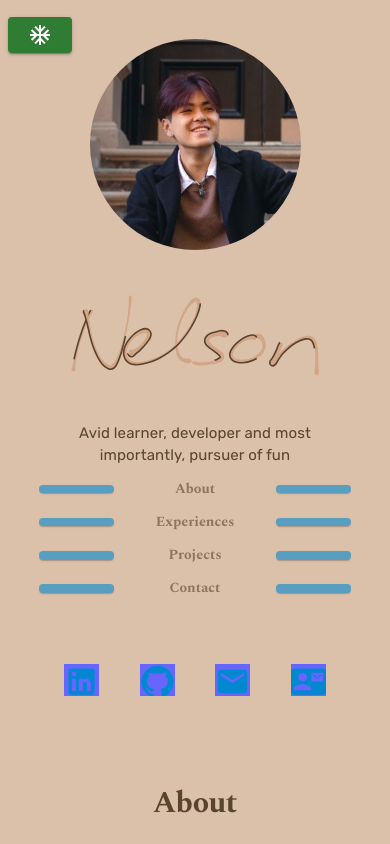
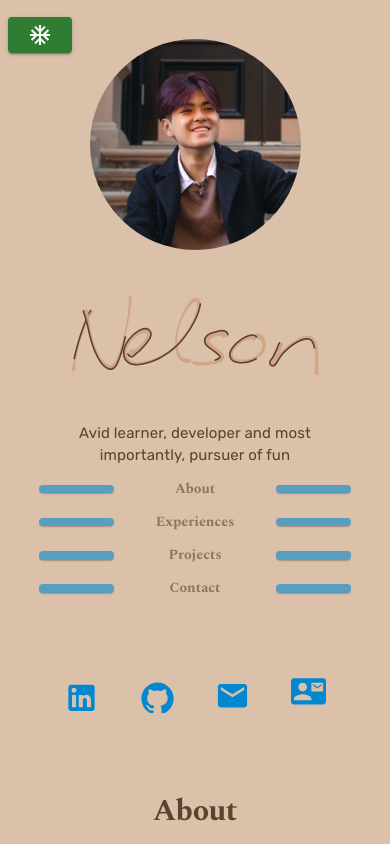
Before and after one commit to NelsonDong41/nelson-personal-portfolio, a Next.js app: page / in a window 390 px wide. Shown: the top 844 px of the page. Built offline with nearby package versions, Linux system fonts and the light colour scheme.

Commit message:
mobile view with animated social icons

```diff
--- a/components/Buttons/ScrollToTop.tsx
+++ b/components/Buttons/ScrollToTop.tsx
@@ -10,10 +10,10 @@ export default function ScrollToTop() {
         variant="contained"
         sx={{
           position: "fixed",
-          top: "92%",
-          left: "95%",
+          top: "92vh",
+          left: "93vw",
           height: "5vh",
-          width: "5vh",
+          width: "3vw",
         }}
         onClick={() => scroll.scrollToTop()}
         color = "success"
--- a/components/Buttons/Socials.tsx
+++ b/components/Buttons/Socials.tsx
@@ -11,6 +11,7 @@ import { SNACKBAR_TIMER } from "@/lib/constants";
 import { MobileViewContext } from "@/pages/_app";
 import { motion } from "framer-motion";
 import Animations from "../Util/Animations";
+import RemoveOverflow from "../Util/RemoveOverflow";
 
 interface SocialIconWrapperProps {
   children: React.ReactElement;
@@ -23,7 +24,7 @@ export default function Socials() {
   const [copied, setCopied] = useState(false);
   const { isMobileView } = useContext(MobileViewContext);
 
-  const StyledStack = styled(Stack)`
+  const StyledStack = styled(motion(Stack))`
     flex-direction: row;
     gap: 2vw;
     margin: 5vh 0 0 0;
@@ -50,29 +51,38 @@ export default function Socials() {
     name,
   }: SocialIconWrapperProps) => {
     return (
+      <RemoveOverflow>
+        <motion.div
+          style={{ fontSize: "normal" }}
+          variants={Animations.bounce}
+          transition={{
+            ease: "easeOut",
+            duration: 2,
+            repeat: Infinity,
+            repeatType: "reverse",
+          }}
+        >
           <Tooltip title={name}>
-        <IconButton color="info" style={{ fontSize: "normal" }}>
+            <IconButton color="info">
               <Interactable
                 onMouseClick={() => SocialIconOnClick(copyToClipboard, link)}
               >
-            <motion.div
-              variants={Animations.bounceTransition}
-              animate={{
-                marginBottom: ["1vh", "-1vh"],
-                backgroundColor: ["#ff6699", "#6666ff"],
-              }}
-            >
                 {children}
-            </motion.div>
               </Interactable>
             </IconButton>
           </Tooltip>
+        </motion.div>
+      </RemoveOverflow>
     );
   };
 
   return (
     <>
-      <StyledStack>
+      <StyledStack
+        variants={Animations.staggerContainer}
+        initial="hidden"
+        animate="animate"
+      >
         <SocialIconWrapper
           name="LinkedIn"
           link="https://www.linkedin.com/in/nelson-dong"
--- a/components/Util/Animations.tsx
+++ b/components/Util/Animations.tsx
@@ -33,19 +33,20 @@ const fadeInUp = {
   },
 };
 
-const bounceTransition = {
-  marginBottom: {
-    duration: 0.4,
-    yoyo: Infinity,
-    ease: "easeOut",
-  },
-  backgroundColor: {
-    duration: 0,
-    yoyo: Infinity,
-    ease: "easeOut",
-    repeatDelay: 0.8,
-  },
+const staggerContainer = {
+  hidden: {  },
+  animate: {
+    transition: {
+      staggerChildren: 0.5
+    }
+  }
 }
 
+const bounce = {
+  hidden: { y : 0 },
+  animate: {
+    y: 17
+  }
+}
 
-export default { hidden, fadeInUp, bounceTransition};
+export default { hidden, fadeInUp, staggerContainer, bounce};
--- a/components/Util/Interactable.tsx
+++ b/components/Util/Interactable.tsx
@@ -1,5 +1,6 @@
 import { toggleCursorHover } from "@/lib/cursorEffect";
 import RemoveOverflow from "./RemoveOverflow";
+import { CSSProperties } from "react";
 
 interface InteractableProps {
   children: React.ReactElement;
@@ -7,6 +8,7 @@ interface InteractableProps {
   onMouseIn?: () => void;
   onMouseOut?: () => void;
   onMouseClick?: (copyToClipboard?: boolean) => void;
+  style?: CSSProperties;
 }
 
 const Interactable = ({
@@ -15,6 +17,7 @@ const Interactable = ({
   onMouseIn,
   onMouseOut,
   onMouseClick,
+  style
 }: InteractableProps) => {
   const handleMouseIn = () => {
     toggleCursorHover(true, scaleSize);
@@ -35,8 +38,9 @@ const Interactable = ({
       onMouseEnter={handleMouseIn}
       onMouseLeave={handleMouseOut}
       onMouseDown={handleMouseClick}
+      style={style}
     >
-      <RemoveOverflow>{children}</RemoveOverflow>
+      {children}
     </div>
   );
 };
--- a/pages/_app.tsx
+++ b/pages/_app.tsx
@@ -4,7 +4,6 @@ import {
   ThemeProvider,
   createTheme,
   useMediaQuery,
-  useTheme,
 } from "@mui/material";
 import type { AppProps } from "next/app";
 import "@/styles/globals.css";
@@ -13,6 +12,7 @@ import { getDesignTokens } from "@/styles/theme";
 import CursorEffect from "@/lib/cursorEffect";
 import { useRouter } from "next/router";
 import { ColorModeContent, MobileViewContent } from "@/lib/types";
+import ScrollToTop from "@/components/Buttons/ScrollToTop";
 
 export const ColorModeContext = createContext<ColorModeContent>({
   toggleColorMode: () => {},
@@ -24,8 +24,9 @@ export const MobileViewContext = createContext<MobileViewContent>({
 });
 
 export default function App({ Component, pageProps }: AppProps) {
+  const prefersDarkMode = useMediaQuery("(prefers-color-scheme: dark)");
   const [mode, setMode] = useState<PaletteMode>("dark");
-  const [isMobileView, setIsMovileView] = useState<boolean>(false);
+  const [isMobileView, setIsMobileView] = useState<boolean>(false);
   const router = useRouter();
 
   const colorModeMemo = useMemo(
@@ -39,27 +40,30 @@ export default function App({ Component, pageProps }: AppProps) {
     []
   );
 
-  const theme = useMemo(() => createTheme(getDesignTokens(mode, isMobileView)), [mode, isMobileView]);
-
-  const prefersDarkMode = useMediaQuery("(prefers-color-scheme: dark)");
+  const theme = useMemo(
+    () => createTheme(getDesignTokens(mode, isMobileView)),
+    [mode, isMobileView]
+  );
   const isMobile = useMediaQuery(theme.breakpoints.down("laptop"));
 
   useEffect(() => {
     setMode(prefersDarkMode ? "dark" : "light");
-    setIsMovileView(isMobile);
+    setIsMobileView(isMobile);
   }, [prefersDarkMode, isMobile]);
 
   // reapply cursor effect when on different page
   useEffect(() => {
     CursorEffect();
   }, [router.asPath]);
+
   return (
     <>
       <ColorModeContext.Provider value={colorModeMemo}>
         <ThemeProvider theme={theme}>
-          <MobileViewContext.Provider value = {{isMobileView}}>
+          <MobileViewContext.Provider value={{ isMobileView }}>
             <CssBaseline />
             <Component {...pageProps} />
+            {!isMobileView && <ScrollToTop />}
           </MobileViewContext.Provider>
         </ThemeProvider>
       </ColorModeContext.Provider>
--- a/pages/index.tsx
+++ b/pages/index.tsx
@@ -2,18 +2,14 @@ import ScrollToTop from "@/components/Buttons/ScrollToTop";
 import Layout from "@/components/Layout";
 import LeftPanel from "@/components/SidePanels/LeftPanel";
 import RightPanel from "@/components/SidePanels/RightPanel";
-import { MobileViewContext } from "./_app";
-import { useContext } from "react";
 
 const HomePage: React.FC = () => {
-  const {isMobileView} = useContext(MobileViewContext);
   return (
     <>
       <Layout>
         <>
           <LeftPanel />
           <RightPanel />
-          {!isMobileView && <ScrollToTop />}
         </>
       </Layout>
     </>
```
Lines whose indentation alone changed are shown as unchanged.
